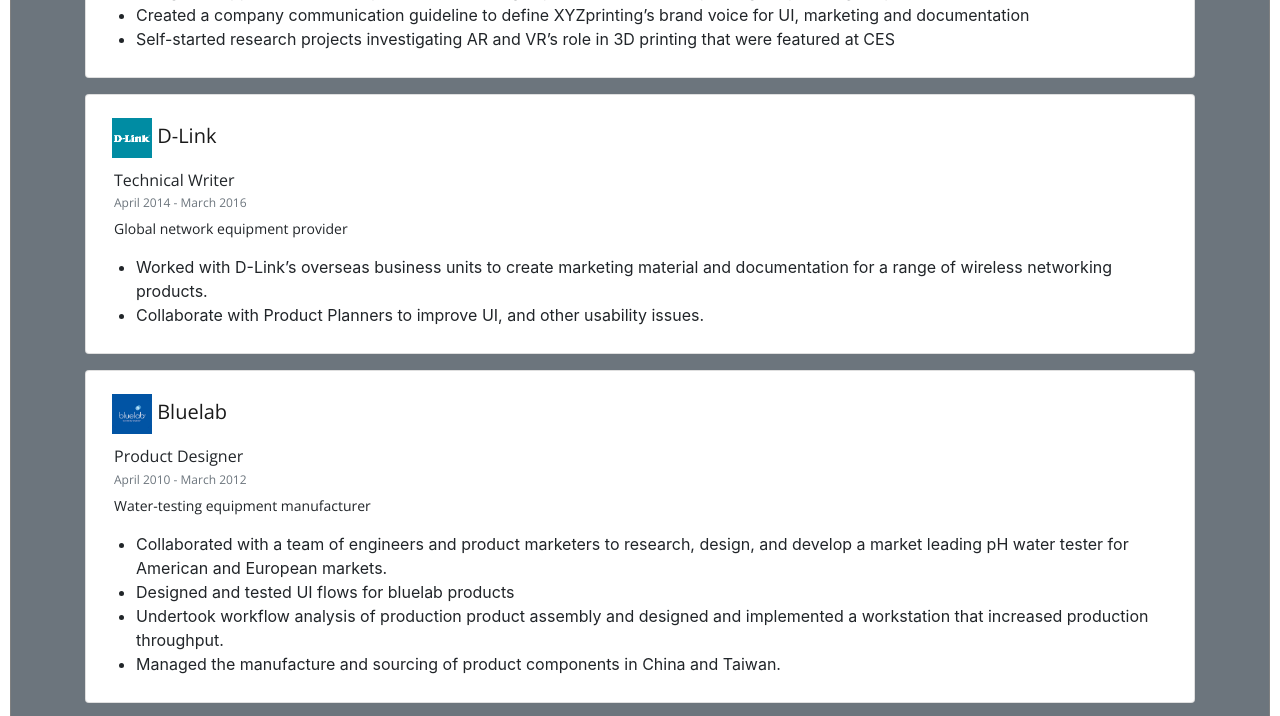
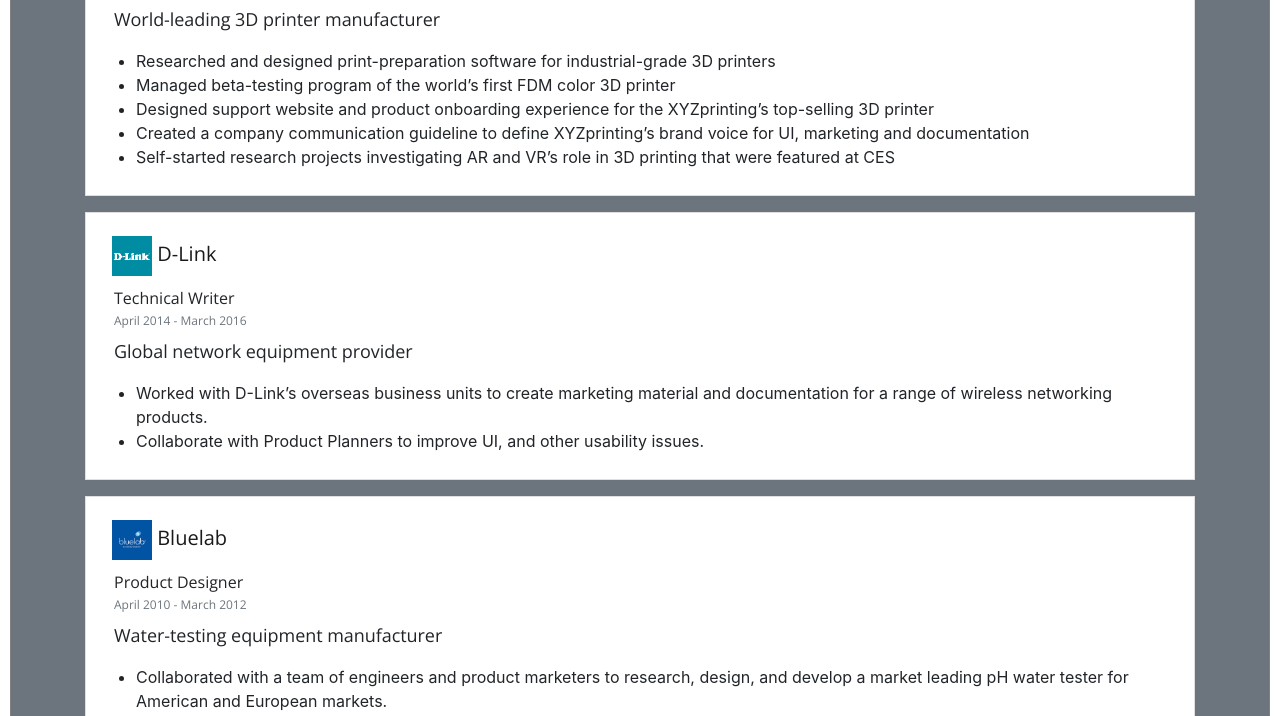
Before and after one commit to dunkgibb/dunkgibb.github.io, a plain HTML site: page about.html in a window 1280 px wide. Shown: the part 1198-1914 px from the top of the page. Drawn offline with nearby package versions, Linux system fonts and the light colour scheme.

Commit message:
Update main.css

```diff
--- a/css/main.css
+++ b/css/main.css
@@ -45,7 +45,9 @@ font-size: 100px;
 p {
   /* body 2 */
 font-family: 'Lora', serif;
-font-size: 14px;
+font-size: 18px;
+letter-spacing: -.003em;
+line-height: 1.58;
 }
 
 p.subheading {
@@ -87,7 +89,12 @@ div.container.main-divide {
   padding-bottom: 30px;
 
 
+
 }
+
+
+
+
 
   /* BANNER ID */
 
@@ -258,6 +265,12 @@ padding-top: 25px !important;
   font-size: 12pt;
   font-weight:lighter;
 }
+
+.card{
+
+  border-radius: 0rem;
+}
+
 
 
 img.case-study{
```
